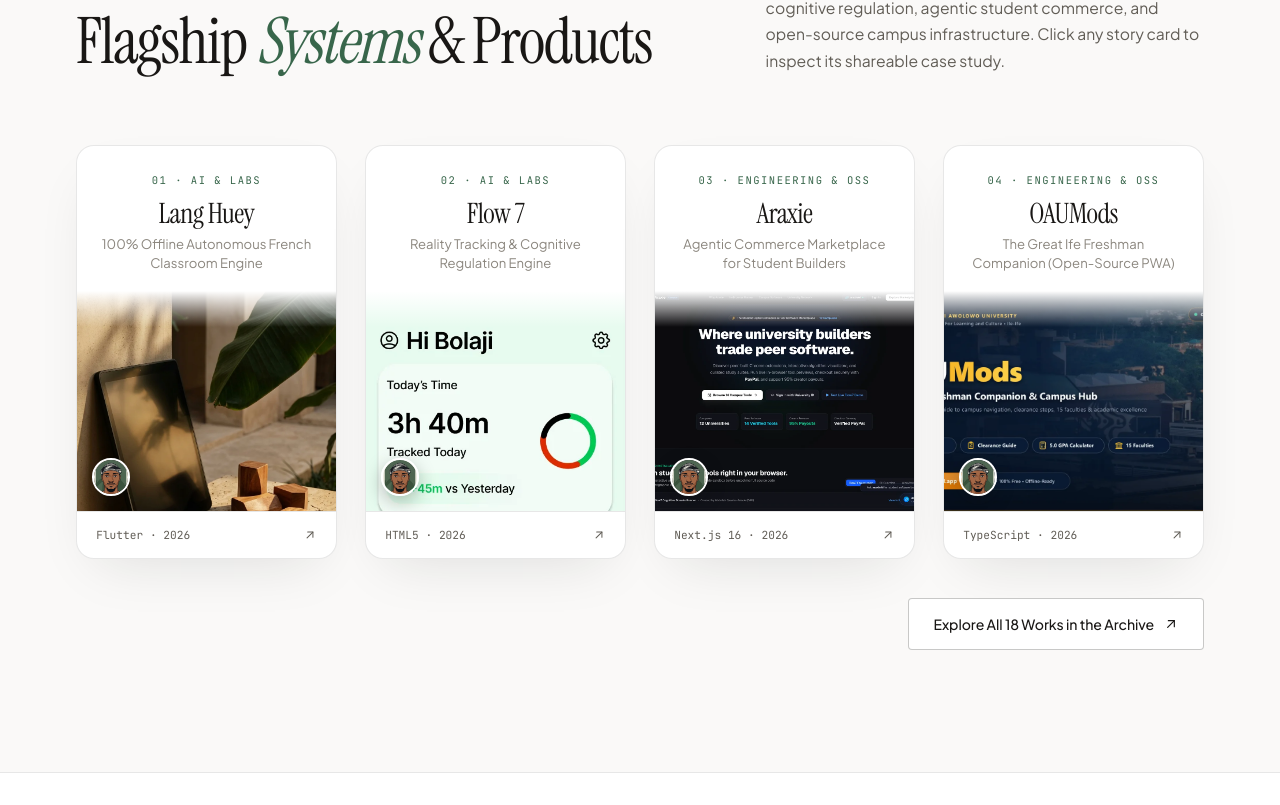
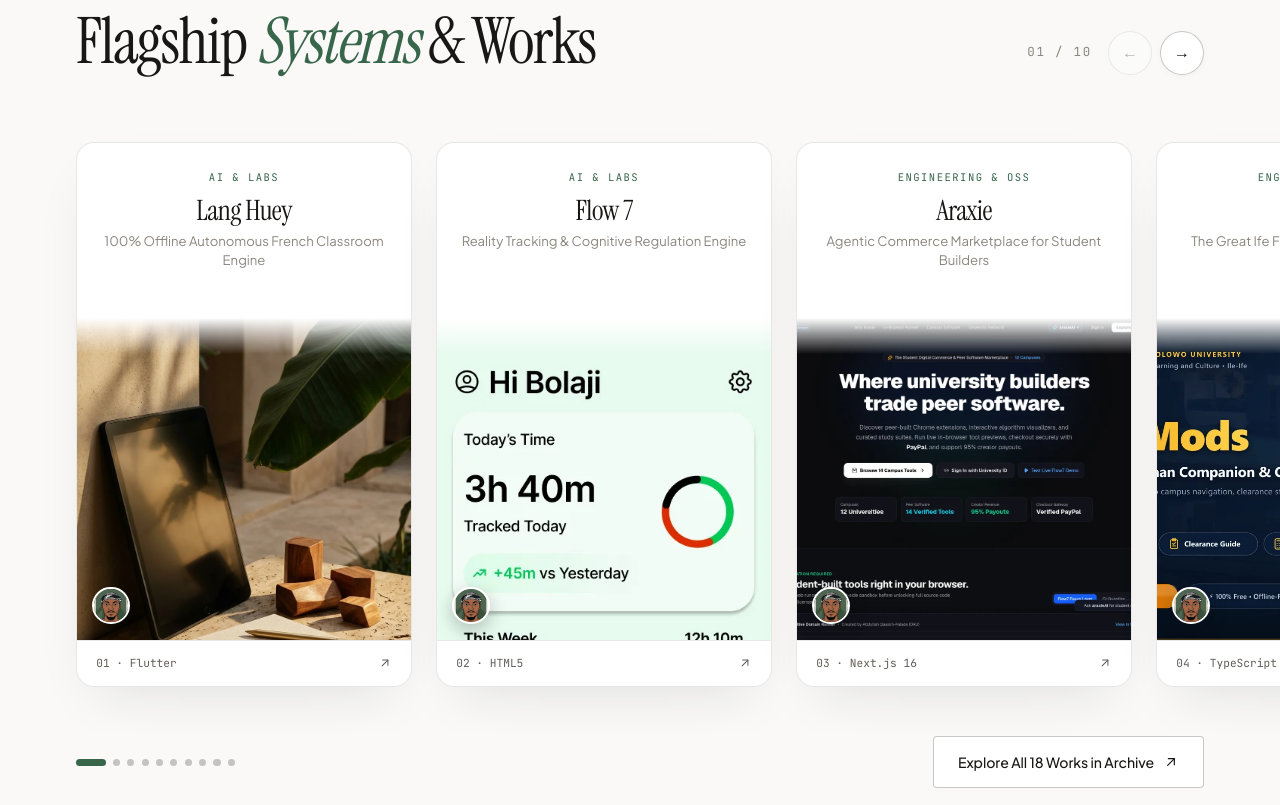
Before and after one commit to Alqaasimee-jr2/Abdullahs-Portfolio, a Next.js app: page / in a window 1280 px wide. Shown: the part 1295-2100 px from the top of the page. Built offline with nearby package versions, Linux system fonts and the light colour scheme.

Commit message:
feat: upgrade flagship works showcase to interactive horizontal floating project carousel

```diff
--- a/src/app/globals.css
+++ b/src/app/globals.css
@@ -841,12 +841,134 @@ a:hover .icon-arrow {
   line-height: 1.45;
 }
 
-/* ---------- Floating Story Cards (777996904392674189.gif) ---------- */
-
-.story-cards-grid {
-  display: grid;
-  grid-template-columns: repeat(4, minmax(0, 1fr));
-  gap: clamp(1.25rem, 2.2vw, 1.85rem);
+/* ---------- Horizontal Floating Project Carousel (777996904392674189.gif) ---------- */
+
+.carousel-section {
+  overflow: hidden;
+}
+
+.carousel-top-bar {
+  display: flex;
+  flex-wrap: wrap;
+  align-items: flex-end;
+  justify-content: space-between;
+  gap: 1.5rem;
+  margin-bottom: clamp(2rem, 4vw, 3rem);
+}
+
+.carousel-controls-wrap {
+  display: flex;
+  align-items: center;
+  gap: 1rem;
+}
+
+.carousel-counter {
+  font-size: 0.78rem;
+  letter-spacing: 0.14em;
+  color: var(--ink-muted);
+}
+
+.carousel-arrow-group {
+  display: inline-flex;
+  align-items: center;
+  gap: 0.5rem;
+}
+
+.carousel-arrow-btn {
+  width: 2.75rem;
+  height: 2.75rem;
+  border-radius: 50%;
+  border: 1px solid var(--border-strong);
+  background: var(--bg-elevated);
+  color: var(--ink);
+  font-size: 1rem;
+  display: inline-flex;
+  align-items: center;
+  justify-content: center;
+  box-shadow: var(--shadow-sm);
+  transition:
+    background-color var(--transition-fast),
+    color var(--transition-fast),
+    border-color var(--transition-fast),
+    transform var(--transition-fast),
+    opacity var(--transition-fast);
+}
+
+.carousel-arrow-btn:hover:not(:disabled) {
+  background: var(--ink);
+  color: var(--ink-inverse);
+  border-color: var(--ink);
+  transform: translateY(-1px);
+}
+
+.carousel-arrow-btn:disabled {
+  opacity: 0.32;
+  cursor: not-allowed;
+}
+
+.carousel-viewport {
+  position: relative;
+  width: 100%;
+}
+
+.carousel-track {
+  display: flex;
+  gap: 1.5rem;
+  overflow-x: auto;
+  scroll-snap-type: x proximity;
+  scroll-padding-inline: max(var(--gutter), calc((100vw - var(--container-max)) / 2 + var(--gutter)));
+  padding: 1.25rem max(var(--gutter), calc((100vw - var(--container-max)) / 2 + var(--gutter))) 2.75rem;
+  scrollbar-width: none;
+  -ms-overflow-style: none;
+  cursor: grab;
+  -webkit-overflow-scrolling: touch;
+}
+
+.carousel-track::-webkit-scrollbar {
+  display: none;
+}
+
+.carousel-track.is-dragging {
+  cursor: grabbing;
+  scroll-snap-type: none;
+  user-select: none;
+}
+
+.carousel-card {
+  flex: 0 0 clamp(275px, 27vw, 336px);
+  scroll-snap-align: start;
+}
+
+.carousel-bottom-bar {
+  display: flex;
+  flex-wrap: wrap;
+  align-items: center;
+  justify-content: space-between;
+  gap: 1.25rem;
+  margin-top: 0.25rem;
+}
+
+.carousel-dots {
+  display: inline-flex;
+  align-items: center;
+  gap: 0.45rem;
+}
+
+.carousel-dot {
+  width: 0.45rem;
+  height: 0.45rem;
+  border-radius: 999px;
+  background: var(--border-strong);
+  transition: width 320ms var(--ease-out-expo), background-color 240ms ease;
+}
+
+.carousel-dot:hover {
+  background: var(--ink-muted);
+}
+
+.carousel-dot.active {
+  width: 1.85rem;
+  background: var(--accent);
 }
 
 .story-card {
@@ -907,7 +1029,7 @@ a:hover .icon-arrow {
 
 .story-card-media {
   position: relative;
-  aspect-ratio: 4 / 3.4;
+  aspect-ratio: 4 / 3.85;
   overflow: hidden;
   margin-top: auto;
   background: var(--bg-subtle);
--- a/src/components/SelectedWork.tsx
+++ b/src/components/SelectedWork.tsx
@@ -1,44 +1,191 @@
-import React from "react";
+"use client";
+
+import React, { useCallback, useEffect, useRef, useState } from "react";
 import Image from "next/image";
 import Link from "next/link";
 import { PERSON, PROJECTS } from "@/data/portfolio";
 import { ArrowUpRightIcon } from "./Icons";
 
+// Showcase 10 visually richest projects in the horizontal carousel
+const CAROUSEL_SLUGS = [
+  "lang-huey",
+  "flow-7",
+  "araxie",
+  "oaumods",
+  "royal-grain",
+  "barryham-intl",
+  "nit7er-academy",
+  "pure-essence-school",
+  "zenith-suites-lekki",
+  "self-discipline-guide",
+];
+
 export default function SelectedWork() {
-  const featured = PROJECTS.filter((p) => p.featured);
+  const trackRef = useRef<HTMLDivElement>(null);
+  const isDraggingRef = useRef(false);
+  const startXRef = useRef(0);
+  const scrollStartRef = useRef(0);
+  const draggedDistanceRef = useRef(0);
+
+  const [activeIndex, setActiveIndex] = useState(0);
+  const [canPrev, setCanPrev] = useState(false);
+  const [canNext, setCanNext] = useState(true);
+  const [isDragging, setIsDragging] = useState(false);
+
+  const carouselItems = CAROUSEL_SLUGS.map((slug) =>
+    PROJECTS.find((p) => p.slug === slug)
+  ).filter((p): p is (typeof PROJECTS)[number] => Boolean(p));
+
+  const syncScrollState = useCallback(() => {
+    const el = trackRef.current;
+    if (!el) return;
+    const maxScroll = el.scrollWidth - el.clientWidth;
+    setCanPrev(el.scrollLeft > 12);
+    setCanNext(el.scrollLeft < maxScroll - 12);
+
+    const firstCard = el.querySelector<HTMLElement>(".carousel-card");
+    if (firstCard) {
+      const step = firstCard.offsetWidth + 24;
+      const idx = Math.min(
+        carouselItems.length - 1,
+        Math.max(0, Math.round(el.scrollLeft / step))
+      );
+      setActiveIndex(idx);
+    }
+  }, [carouselItems.length]);
+
+  useEffect(() => {
+    const el = trackRef.current;
+    if (!el) return;
+    syncScrollState();
+    el.addEventListener("scroll", syncScrollState, { passive: true });
+    window.addEventListener("resize", syncScrollState, { passive: true });
+    return () => {
+      el.removeEventListener("scroll", syncScrollState);
+      window.removeEventListener("resize", syncScrollState);
+    };
+  }, [syncScrollState]);
+
+  const scrollByCard = (dir: -1 | 1) => {
+    const el = trackRef.current;
+    if (!el) return;
+    const firstCard = el.querySelector<HTMLElement>(".carousel-card");
+    const step = firstCard ? firstCard.offsetWidth + 24 : 340;
+    el.scrollBy({ left: dir * step, behavior: "smooth" });
+  };
+
+  const scrollToCard = (index: number) => {
+    const el = trackRef.current;
+    if (!el) return;
+    const firstCard = el.querySelector<HTMLElement>(".carousel-card");
+    const step = firstCard ? firstCard.offsetWidth + 24 : 340;
+    el.scrollTo({ left: index * step, behavior: "smooth" });
+  };
+
+  // Pointer drag-to-scroll for buttery desktop horizontal glide
+  const handlePointerDown = (e: React.PointerEvent<HTMLDivElement>) => {
+    if (e.pointerType === "touch") return;
+    const el = trackRef.current;
+    if (!el) return;
+    isDraggingRef.current = true;
+    draggedDistanceRef.current = 0;
+    startXRef.current = e.clientX;
+    scrollStartRef.current = el.scrollLeft;
+    setIsDragging(true);
+  };
+
+  const handlePointerMove = (e: React.PointerEvent<HTMLDivElement>) => {
+    if (!isDraggingRef.current) return;
+    const el = trackRef.current;
+    if (!el) return;
+    const dx = e.clientX - startXRef.current;
+    draggedDistanceRef.current = Math.abs(dx);
+    el.scrollLeft = scrollStartRef.current - dx * 1.15;
+  };
+
+  const handlePointerUp = () => {
+    if (!isDraggingRef.current) return;
+    isDraggingRef.current = false;
+    setIsDragging(false);
+  };
 
   return (
-    <section className="section" id="work" aria-labelledby="work-heading">
+    <section
+      className="section carousel-section"
+      id="work"
+      aria-labelledby="work-heading"
+    >
       <div className="container">
-        <div className="section-header reveal">
+        <div className="carousel-top-bar reveal">
           <div>
-            <span className="eyebrow">01 / Selected Proof</span>
+            <span className="eyebrow">01 / Selected Proof · Interactive Showcase</span>
             <h2 className="section-title" id="work-heading">
-              Flagship <em>Systems</em> &amp; Products
+              Flagship <em>Systems</em> &amp; Works
             </h2>
           </div>
-          <p className="section-desc">
-            Four representative builds across offline African EdTech, cognitive
-            regulation, agentic student commerce, and open-source campus
-            infrastructure. Click any story card to inspect its shareable case
-            study.
-          </p>
+
+          <div className="carousel-controls-wrap">
+            <span className="carousel-counter font-mono" aria-live="polite">
+              {String(activeIndex + 1).padStart(2, "0")} /{" "}
+              {String(carouselItems.length).padStart(2, "0")}
+            </span>
+            <div className="carousel-arrow-group">
+              <button
+                type="button"
+                id="carousel-prev-btn"
+                className="carousel-arrow-btn"
+                onClick={() => scrollByCard(-1)}
+                disabled={!canPrev}
+                aria-label="Previous project"
+              >
+                ←
+              </button>
+              <button
+                type="button"
+                id="carousel-next-btn"
+                className="carousel-arrow-btn"
+                onClick={() => scrollByCard(1)}
+                disabled={!canNext}
+                aria-label="Next project"
+              >
+                →
+              </button>
+            </div>
+          </div>
         </div>
+      </div>
 
-        {/* Floating Portrait Story Cards with Generated Avatar Badges */}
-        <div className="story-cards-grid">
-          {featured.map((project, idx) => (
+      {/* Horizontal Floating Portrait Card Carousel (777996904392674189.gif) */}
+      <div className="carousel-viewport">
+        <div
+          ref={trackRef}
+          className={`carousel-track${isDragging ? " is-dragging" : ""}`}
+          role="region"
+          aria-label="Featured works carousel"
+          tabIndex={0}
+          onKeyDown={(e) => {
+            if (e.key === "ArrowRight") scrollByCard(1);
+            if (e.key === "ArrowLeft") scrollByCard(-1);
+          }}
+          onPointerDown={handlePointerDown}
+          onPointerMove={handlePointerMove}
+          onPointerUp={handlePointerUp}
+          onPointerLeave={handlePointerUp}
+        >
+          {carouselItems.map((project, idx) => (
             <Link
               key={project.id}
               href={`/work/${project.slug}`}
-              id={`open-case-${project.id}`}
-              className="story-card reveal"
-              data-stagger={idx}
+              id={`carousel-card-${project.id}`}
+              className="story-card carousel-card reveal"
+              data-stagger={Math.min(idx, 4)}
+              draggable={false}
+              onClick={(e) => {
+                if (draggedDistanceRef.current > 8) e.preventDefault();
+              }}
             >
               <div className="story-card-head">
-                <p className="story-card-kicker">
-                  {project.index} · {project.categoryLabel}
-                </p>
+                <p className="story-card-kicker">{project.categoryLabel}</p>
                 <h3 className="story-card-title">{project.title}</h3>
                 <p className="story-card-sub">{project.subtitle}</p>
               </div>
@@ -50,30 +197,49 @@ export default function SelectedWork() {
                     alt={project.imageAlt ?? project.title}
                     width={900}
                     height={1080}
+                    draggable={false}
                   />
-                  {/* Generated Avatar Creator Seal (777996904392674189.gif) */}
                   <span className="story-avatar-seal" aria-hidden="true">
                     <Image
                       src={PERSON.avatarImage}
                       alt=""
                       width={40}
                       height={40}
+                      draggable={false}
                     />
                   </span>
                 </div>
               )}
 
               <div className="story-card-foot">
-                <span>{project.stack[0]} · {project.year}</span>
+                <span>
+                  {project.index} · {project.stack[0]}
+                </span>
                 <ArrowUpRightIcon size={14} />
               </div>
             </Link>
           ))}
         </div>
+      </div>
 
-        <div className="section-footer-link reveal">
+      <div className="container">
+        <div className="carousel-bottom-bar reveal">
+          <div className="carousel-dots" role="tablist" aria-label="Jump to project slide">
+            {carouselItems.map((item, idx) => (
+              <button
+                key={item.id}
+                type="button"
+                role="tab"
+                aria-selected={idx === activeIndex}
+                aria-label={`View ${item.title}`}
+                className={`carousel-dot${idx === activeIndex ? " active" : ""}`}
+                onClick={() => scrollToCard(idx)}
+              />
+            ))}
+          </div>
+
           <Link href="/work" id="view-all-works-btn" className="btn btn-secondary">
-            Explore All {PROJECTS.length} Works in the Archive
+            Explore All {PROJECTS.length} Works in Archive
             <ArrowUpRightIcon />
           </Link>
         </div>
```
